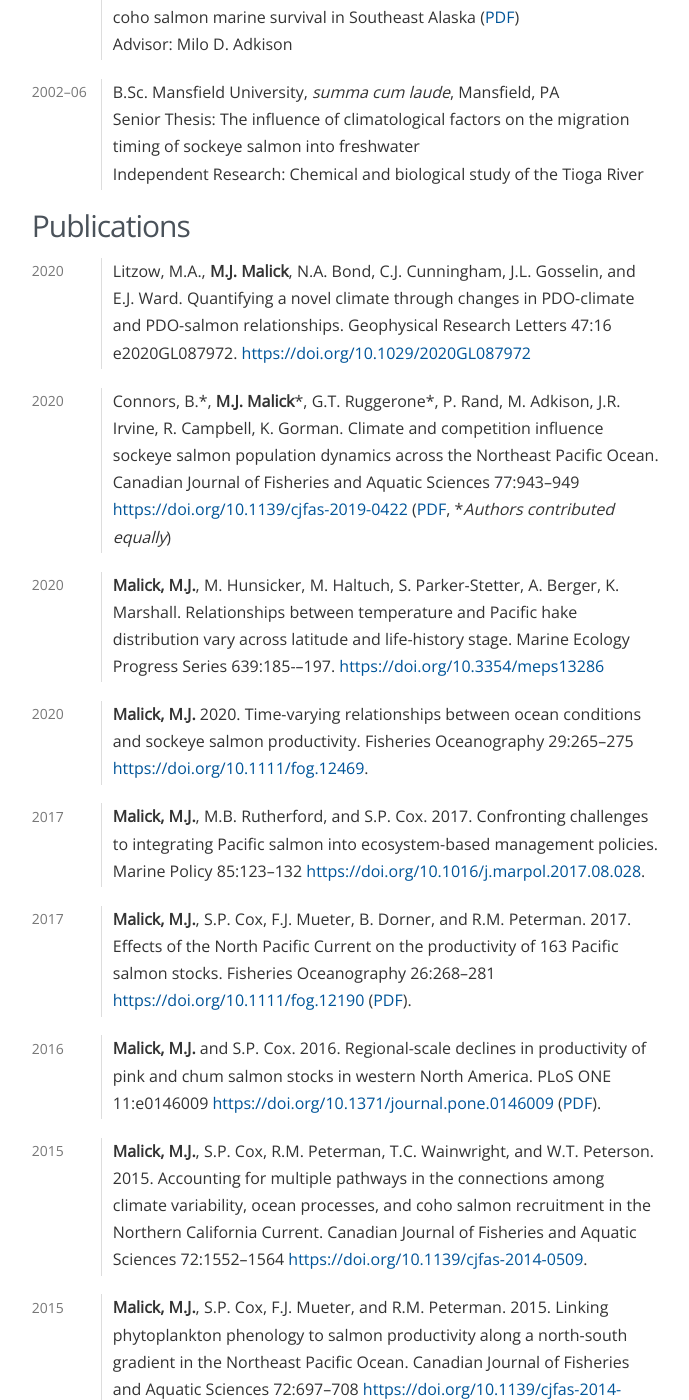
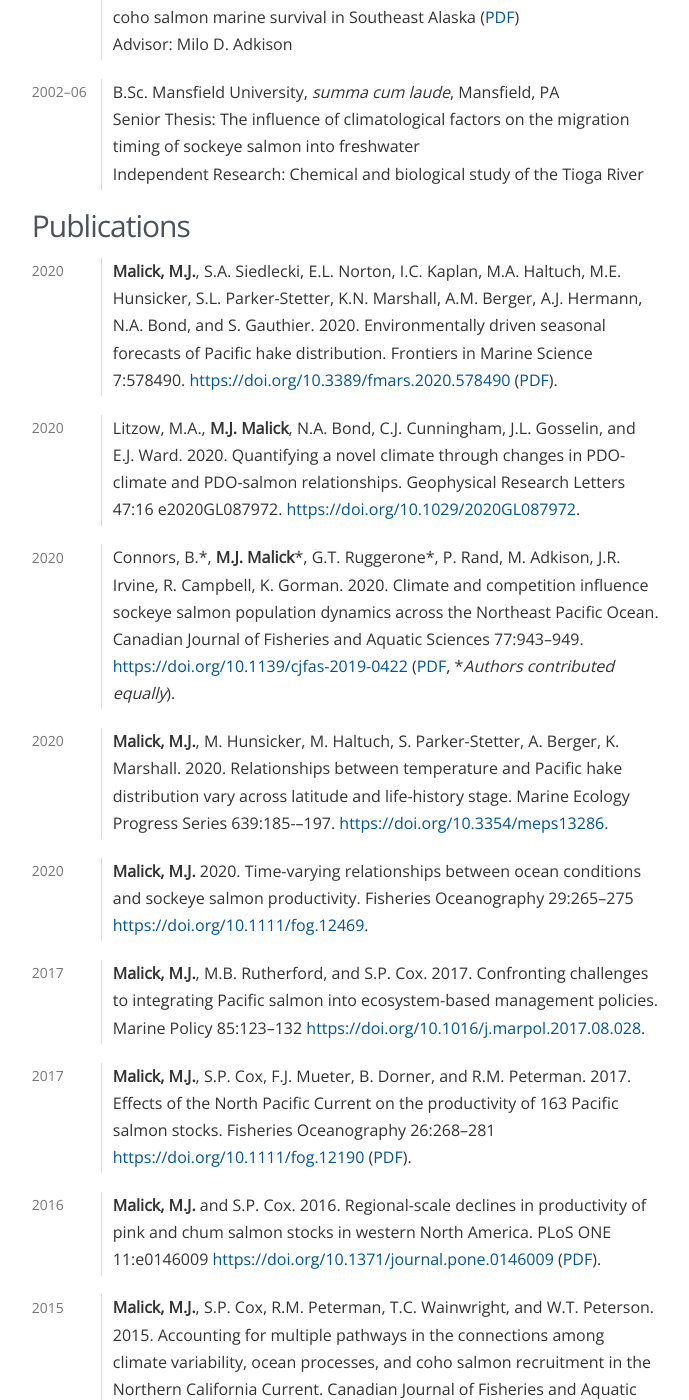
Before and after one commit to michaelmalick/michaelmalick.github.io, a Jekyll site: the page built from malick-cv.md, in a window 1280 px wide and 1400 px high, scrolled down 706 px. Shown: the whole window, without its empty margins (461-1150 px from the left). Built offline with Jekyll 4.4.1, drawn with Linux system fonts in a browser that asks for light colours; some of the changed text lies outside the part shown.

Commit message:
Update CV wit pubs and presentations

```diff
--- a/malick-cv.md
+++ b/malick-cv.md
@@ -53,24 +53,31 @@
 ------------
 
 2020
-:   Litzow, M.A., **M.J. Malick**, N.A. Bond, C.J. Cunningham, J.L. Gosselin, and
-    E.J. Ward. Quantifying a novel climate through changes in PDO-climate and
-    PDO-salmon relationships. Geophysical Research Letters 47:16 e2020GL087972.
-    <https://doi.org/10.1029/2020GL087972>
+:   **Malick, M.J.**, S.A. Siedlecki, E.L. Norton, I.C. Kaplan, M.A. Haltuch,
+    M.E. Hunsicker, S.L. Parker-Stetter, K.N. Marshall, A.M. Berger, A.J.
+    Hermann, N.A. Bond, and S. Gauthier. 2020. Environmentally driven seasonal
+    forecasts of Pacific hake distribution. Frontiers in Marine Science
+    7:578490. <https://doi.org/10.3389/fmars.2020.578490> ([PDF][Malick:2020]).
+
+2020
+:   Litzow, M.A., **M.J. Malick**, N.A. Bond, C.J. Cunningham, J.L. Gosselin,
+    and E.J. Ward. 2020. Quantifying a novel climate through changes in
+    PDO-climate and PDO-salmon relationships. Geophysical Research Letters 47:16
+    e2020GL087972. <https://doi.org/10.1029/2020GL087972>.
 
 2020
 :   Connors, B.\*, **M.J. Malick**\*, G.T. Ruggerone\*, P. Rand, M. Adkison,
-    J.R. Irvine, R. Campbell, K. Gorman. Climate and competition influence
+    J.R. Irvine, R. Campbell, K. Gorman. 2020. Climate and competition influence
     sockeye salmon population dynamics across the Northeast Pacific Ocean.
-    Canadian Journal of Fisheries and Aquatic Sciences 77:943--949
+    Canadian Journal of Fisheries and Aquatic Sciences 77:943--949.
     <https://doi.org/10.1139/cjfas-2019-0422> ([PDF][Connors:2020], \**Authors
-    contributed equally*)
+    contributed equally*).
 
 2020
 :   **Malick, M.J.**, M. Hunsicker, M. Haltuch, S. Parker-Stetter, A.
-    Berger, K. Marshall. Relationships between temperature and Pacific hake
+    Berger, K. Marshall. 2020. Relationships between temperature and Pacific hake
     distribution vary across latitude and life-history stage. Marine Ecology
-    Progress Series 639:185-–197. <https://doi.org/10.3354/meps13286>
+    Progress Series 639:185-–197. <https://doi.org/10.3354/meps13286>.
 
 2020
 :   **Malick, M.J.** 2020. Time-varying relationships between ocean conditions
@@ -169,6 +176,18 @@
 
 Invited and Conference Presentations
 ------------------------------------
+
+2020
+:   **Malick, M.J.** Time-varying relationships between ocean conditions and
+    sockeye salmon productivity. American Fisheries Society Annual Meeting. Held
+    virtually. September 15, 2020 ([Slides][Slides:afs-2020]).
+
+2020
+:   **Malick, M.J.**, M. Hunsicker, M. Haltuch, S. Parker-Stetter, I. Kaplan, A.
+    Berger, K. Marshall, R. Brodeur, S. Siedlecki, N. Bond, A. Hermann, E.
+    Norton, and S. Gauthier. Environmentally driven forecasts of Pacific hake
+    distribution. Pacific Whiting Scientific Review Group annual meeting,
+    Seattle, Washington, February 27, 2019 ([Slides][Slides:srg-2020]).
 
 2019
 :   **Malick, M.J.**, M. Hunsicker, M. Haltuch, S. Parker-Stetter, I. Kaplan, A.
@@ -384,10 +403,11 @@
 :   *Secretary:* AFS Student Subunit, University of Alaska Fairbanks
 
 Reviewer
-:   Global Change Biology, Progress in Oceanography, Ecosphere, Canadian Journal
-    of Fisheries and Aquatic Sciences, Marine Ecology Progress Series,
-    Transactions of the American Fisheries Society, North American Journal of
-    Fisheries Management, North Pacific Anadromous Fish Commission
+:   Global Change Biology, Fish and Fisheries, Progress in Oceanography,
+    Ecosphere, Canadian Journal of Fisheries and Aquatic Sciences, Marine
+    Ecology Progress Series, Transactions of the American Fisheries Society,
+    North American Journal of Fisheries Management, North Pacific Anadromous
+    Fish Commission
 
 
 
@@ -481,3 +501,7 @@
 [Connors:2020]:https://michaelmalick-com-public.s3-us-west-2.amazonaws.com/papers/connors_etal_2020.pdf
 
 [nceasnews:2020]:https://www.nceas.ucsb.edu/news/disentangling-effects-competition-and-warming-ocean-sockeye-salmon-across-northeast-pacific
+
+[Slides:afs-2020]:https://michaelmalick-com-public.s3-us-west-2.amazonaws.com/slides/malick_afs2020_slides.pdf
+[Slides:srg-2020]:https://michaelmalick-com-public.s3-us-west-2.amazonaws.com/slides/malick_etal_hake_srg2020_website.pdf
+[Malick:2020]:https://michaelmalick-com-public.s3-us-west-2.amazonaws.com/papers/malick_etal_2020_forecast.pdf
```
Also changed, not shown: cv/index.md (+37 -13 lines), malick-cv.txt (+39 -15 lines), 1 other file.
